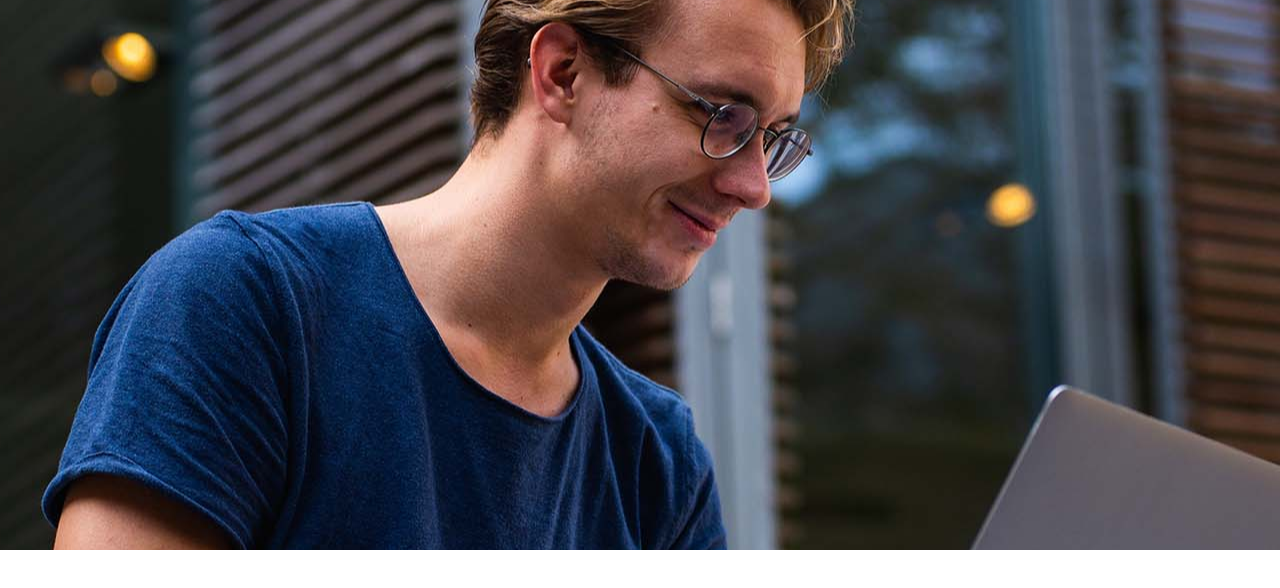
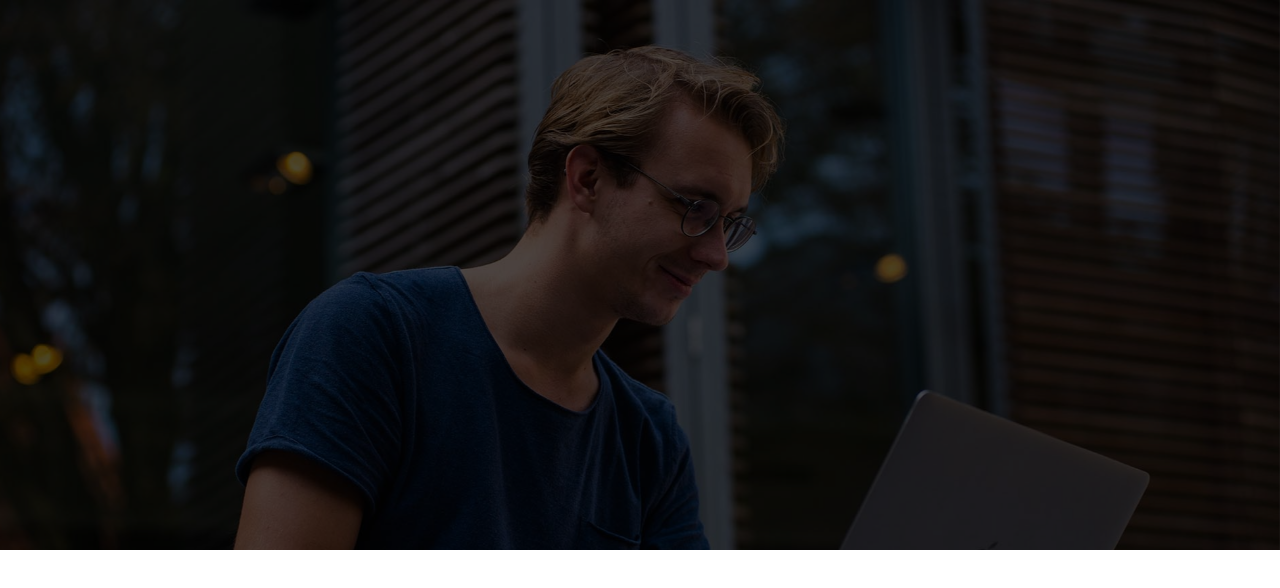
Before and after one commit to Harounjlassi/EasyLearning, a React (Create React App) app: page / in a window 1280 px wide. Shown: the top 588 px of the page. Built offline with nearby package versions, Linux system fonts and the light colour scheme; a web font is replaced by a local one.

Commit message:
TopBannerOverly

```diff
--- a/src/asset/css/custom.css
+++ b/src/asset/css/custom.css
@@ -3,5 +3,12 @@
   min-height: 550px;
   background-attachment: fixed;
   background-position: center;
-  background-repeat: cover;
+  background-repeat: no-repeat;
+  background-size: cover;
 }
+.topFixedBannerOverlay {
+  position: absolute;
+  min-height: 550px;
+  width: 100%;
+  background: rgb(0, 0, 0, 0.7);
+}
--- a/src/components/TopBanner/TopBanner.jsx
+++ b/src/components/TopBanner/TopBanner.jsx
@@ -1,5 +1,6 @@
 import React, { Component, Fragment } from "react";
 import Container from "react-bootstrap/Container";
+import "../../asset/css/custom.css";
 import "../../asset/css/custom.css";
 
 class TopBanner extends Component {
@@ -8,7 +9,9 @@ class TopBanner extends Component {
       <Fragment>
         {/* <div className="row">
         </div> */}
-        <Container className="topFixedBanner"></Container>
+        <Container className="topFixedBanner">
+          <div className="topFixedBannerOverlay"></div>
+        </Container>
       </Fragment>
     );
   }
```
